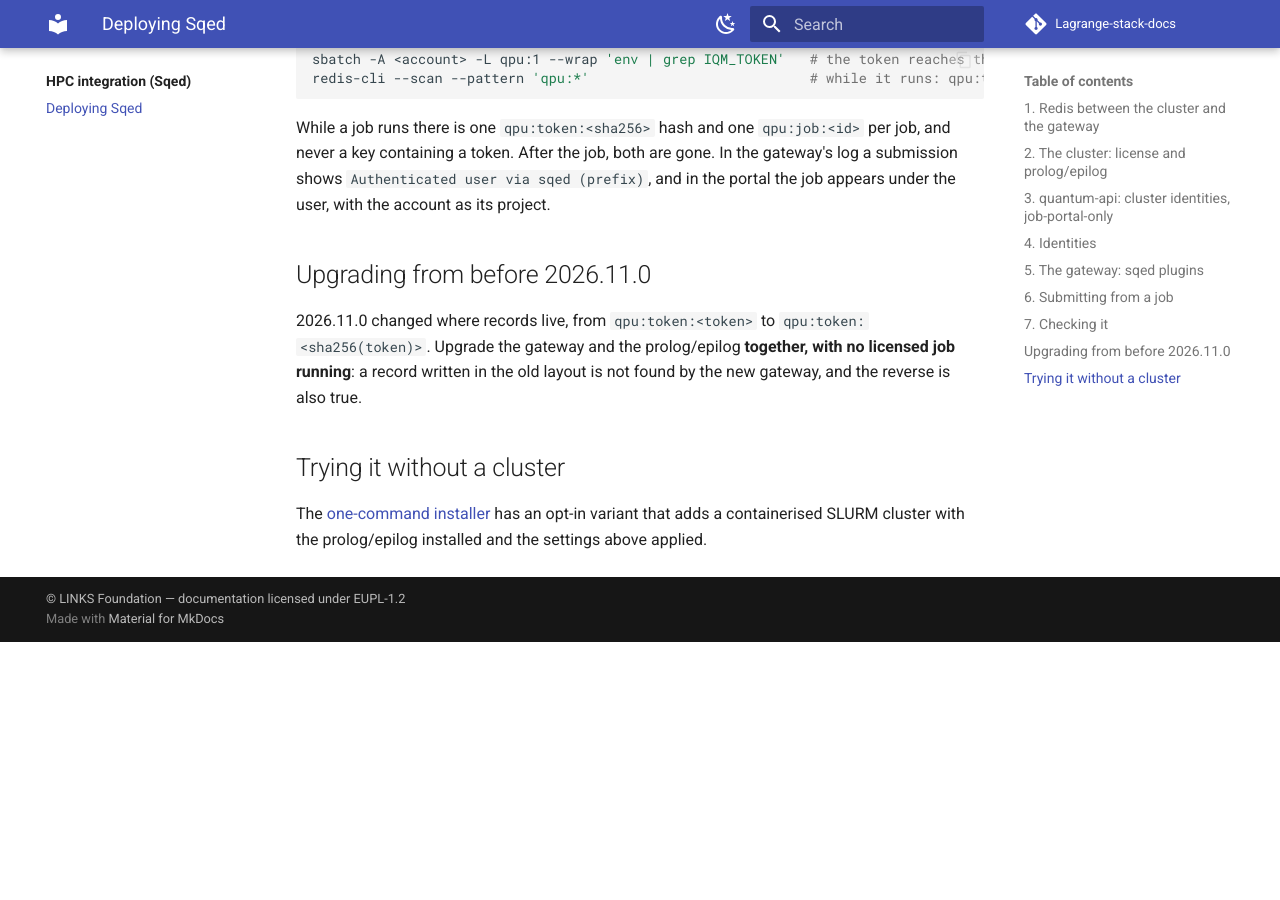
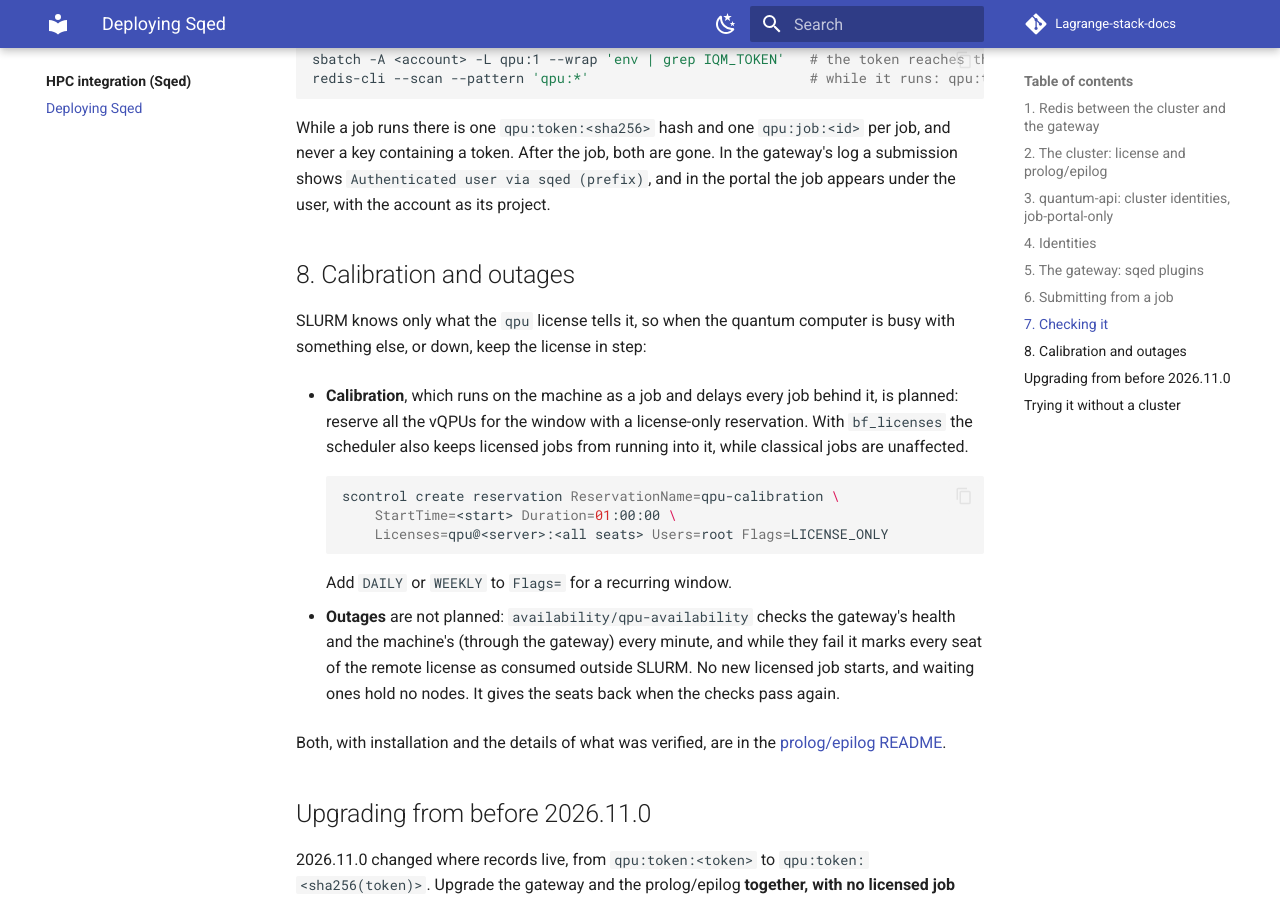
Before and after one commit to LINKS-Foundation-CPE/Lagrange-stack-docs, an MkDocs documentation site: the page built from docs/hpc/deployment.md, in a window 1280 px wide and 900 px high, scrolled down 3822 px. Built offline with MkDocs 1.6.1 and Material for MkDocs 9.7.7, drawn with Linux system fonts in a browser that asks for light colours; comment, search, counter and statistics services are not loaded; before the commit the page ends 4464 px from its top, so only the background shows below that.

Commit message:
docs(hpc): calibration and outages

````diff
--- a/docs/hpc/deployment.md
+++ b/docs/hpc/deployment.md
@@ -165,6 +165,33 @@ per job, and never a key containing a token. After the job, both are gone. In
 the gateway's log a submission shows `Authenticated user via sqed (prefix)`, and
 in the portal the job appears under the user, with the account as its project.
 
+## 8. Calibration and outages
+
+SLURM knows only what the `qpu` license tells it, so when the quantum computer
+is busy with something else, or down, keep the license in step:
+
+- **Calibration**, which runs on the machine as a job and delays every job
+  behind it, is planned: reserve all the vQPUs for the window with a
+  license-only reservation. With `bf_licenses` the scheduler also keeps
+  licensed jobs from running into it, while classical jobs are unaffected.
+
+    ```sh
+    scontrol create reservation ReservationName=qpu-calibration \
+        StartTime=<start> Duration=01:00:00 \
+        Licenses=qpu@<server>:<all seats> Users=root Flags=LICENSE_ONLY
+    ```
+
+    Add `DAILY` or `WEEKLY` to `Flags=` for a recurring window.
+
+- **Outages** are not planned: `availability/qpu-availability` checks the
+  gateway's health and the machine's (through the gateway) every minute, and
+  while they fail it marks every seat of the remote license as consumed
+  outside SLURM. No new licensed job starts, and waiting ones hold no nodes.
+  It gives the seats back when the checks pass again.
+
+Both, with installation and the details of what was verified, are in the
+[prolog/epilog README](https://github.com/LINKS-Foundation-CPE/Lagrange-prolog-epilog#keeping-slurm-in-step-with-the-qpu).
+
 ## Upgrading from before 2026.11.0
 
 2026.11.0 changed where records live, from `qpu:token:<token>` to
````
